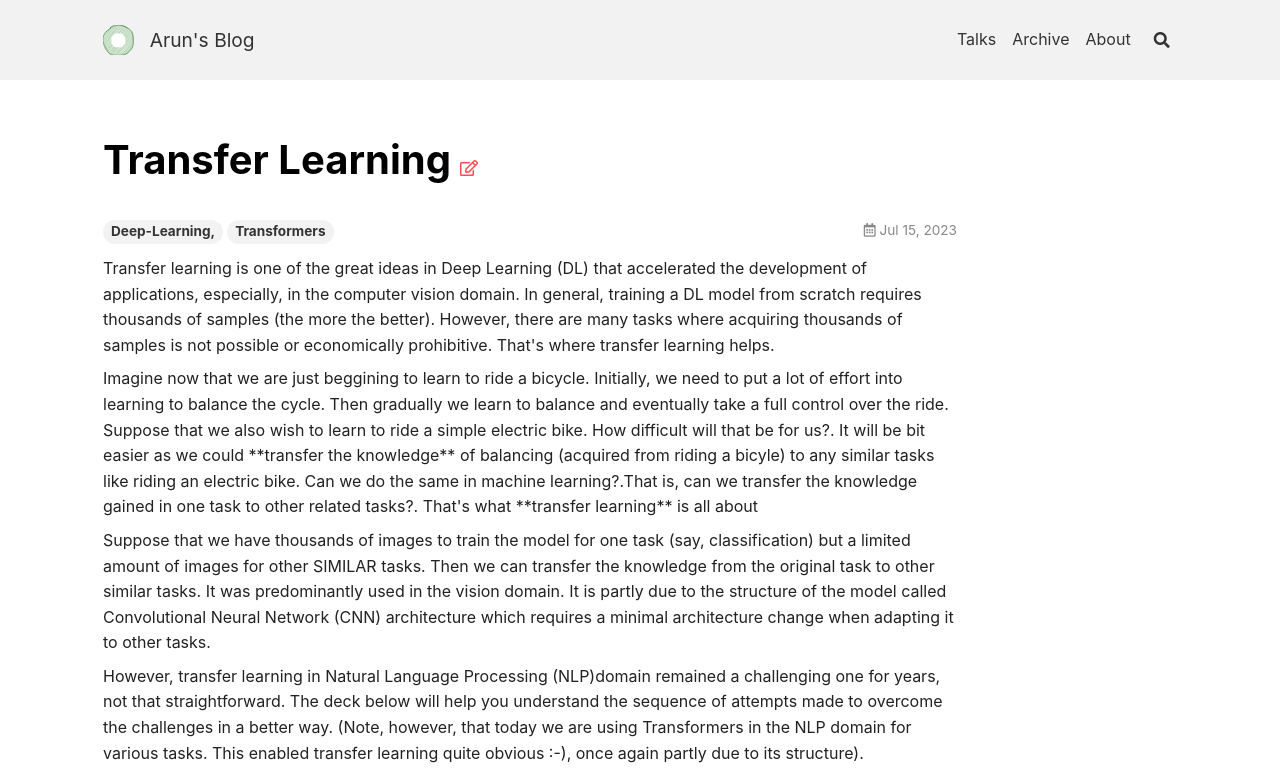
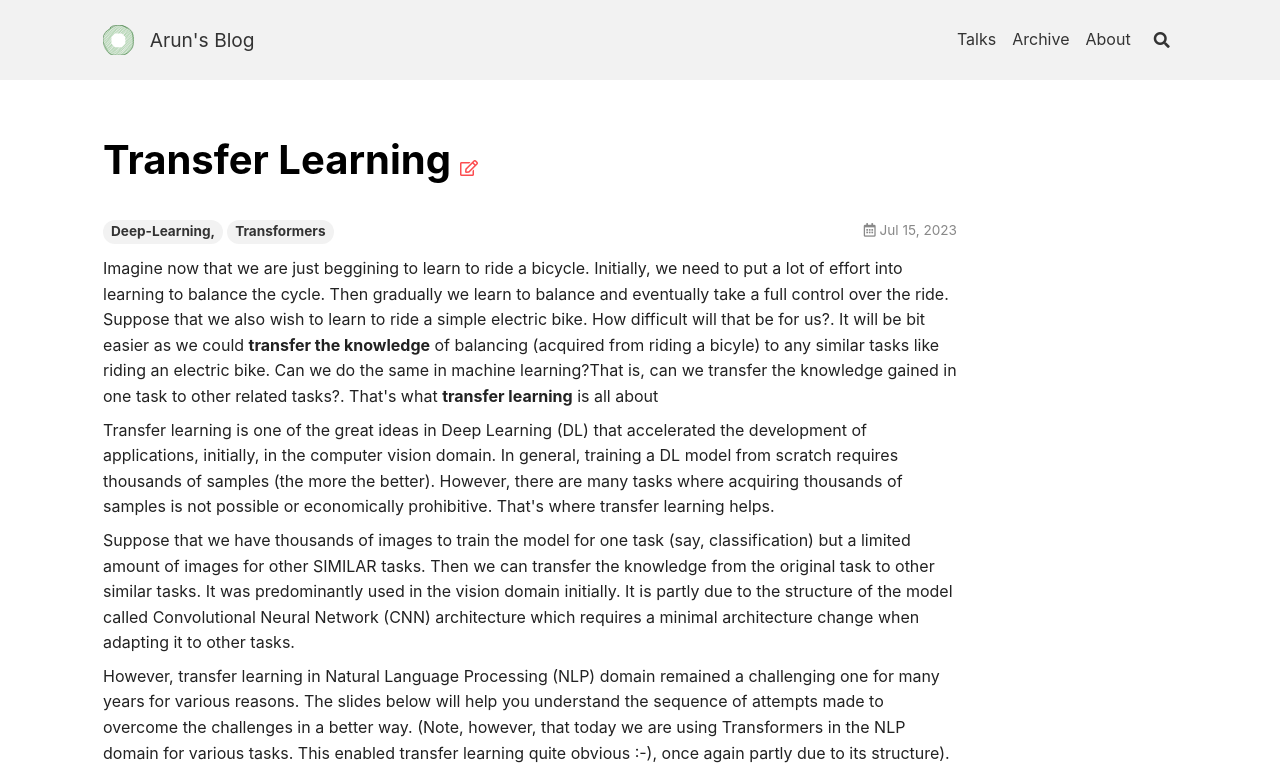
Before and after one commit to Arunprakash-A/Arunprakash-a.github.io, a Jekyll site: the page built from _posts/2023-07-15-PretrainingFinetuning.md, in a window 1280 px wide and 900 px high, cut to the strip 0-778 px from the top of the window. Built offline with Jekyll 4.4.1, drawn with Linux system fonts in a browser that asks for light colours; nearby versions of some CDN libraries; comment, search, counter and statistics services are not loaded.

Commit message:
adding new article

```diff
--- a/_posts/2023-07-15-PretrainingFinetuning.md
+++ b/_posts/2023-07-15-PretrainingFinetuning.md
@@ -7,17 +7,18 @@ tags: Deep-Learning, Transformers
 key: "TLPF-1407"
 comment: true
 ---
-<p> Transfer learning is one of the great ideas in Deep Learning (DL) that accelerated the development of applications, especially, in the computer vision domain. In general, training a DL model from scratch requires thousands of samples (the more the better). However, there are many tasks where acquiring thousands of samples is
-not possible or economically prohibitive. That's where transfer learning helps.</p>
 
 <p> Imagine now that we are just beggining to learn to ride a bicycle. Initially, we need to put a lot of effort into learning to balance the cycle. Then gradually
 we learn to balance and eventually take a full control over the ride. Suppose that we also wish to learn to ride a simple electric bike.
-How difficult will that be for us?. It will be bit easier as we could **transfer the knowledge** of balancing (acquired from riding a bicyle) to any similar tasks like riding an electric bike. Can we do the same in machine learning?.That is,
-can we transfer the knowledge gained in one task to other related tasks?. That's what **transfer learning** is all about </p>
+How difficult will that be for us?. It will be bit easier as we could <b>transfer the knowledge</b> of balancing (acquired from riding a bicyle) to any similar tasks like riding an electric bike. Can we do the same in machine learning?That is,
+can we transfer the knowledge gained in one task to other related tasks?. That's what <b>transfer learning</b> is all about </p>
 
-<p> Suppose that we have thousands of images to train the model for one task (say, classification) but a limited amount of images for other SIMILAR tasks. Then we can transfer the knowledge from the original task to other similar tasks. It was predominantly used in the vision domain. It is partly due to the structure of the model called Convolutional Neural Network (CNN) architecture which requires a minimal architecture change when adapting it to other tasks.</p>
+<p> Transfer learning is one of the great ideas in Deep Learning (DL) that accelerated the development of applications, initially, in the computer vision domain. In general, training a DL model from scratch requires thousands of samples (the more the better). However, there are many tasks where acquiring thousands of samples is
+not possible or economically prohibitive. That's where transfer learning helps.</p>
 
- <p> However, transfer learning in Natural Language Processing (NLP)domain remained a challenging one for years, not that straightforward. The deck below will help you understand the sequence of attempts made to overcome the challenges in a better way. (Note, however, that today we are using Transformers in the NLP domain for various tasks. This enabled transfer learning quite obvious :-), once again partly due to its structure).</p>
+<p> Suppose that we have thousands of images to train the model for one task (say, classification) but a limited amount of images for other SIMILAR tasks. Then we can transfer the knowledge from the original task to other similar tasks. It was predominantly used in the vision domain initially. It is partly due to the structure of the model called Convolutional Neural Network (CNN) architecture which requires a minimal architecture change when adapting it to other tasks.</p>
+
+ <p> However, transfer learning in Natural Language Processing (NLP) domain remained a challenging one for many years for various reasons. The slides below will help you understand the sequence of attempts made to overcome the challenges in a better way. (Note, however, that today we are using Transformers in the NLP domain for various tasks. This enabled transfer learning quite obvious :-), once again partly due to its structure).</p>
 
 <div class="extensions extensions--slide">
   <iframe src="https://iitm-pod.slides.com/arunprakash_ai/contextualembeddings/fullscreen?token=vPPExe2q" width="576" height="420" title="Transformers-A-Short-Version" scrolling="no" frameborder="1" webkitallowfullscreen mozallowfullscreen allowfullscreen></iframe>
```
